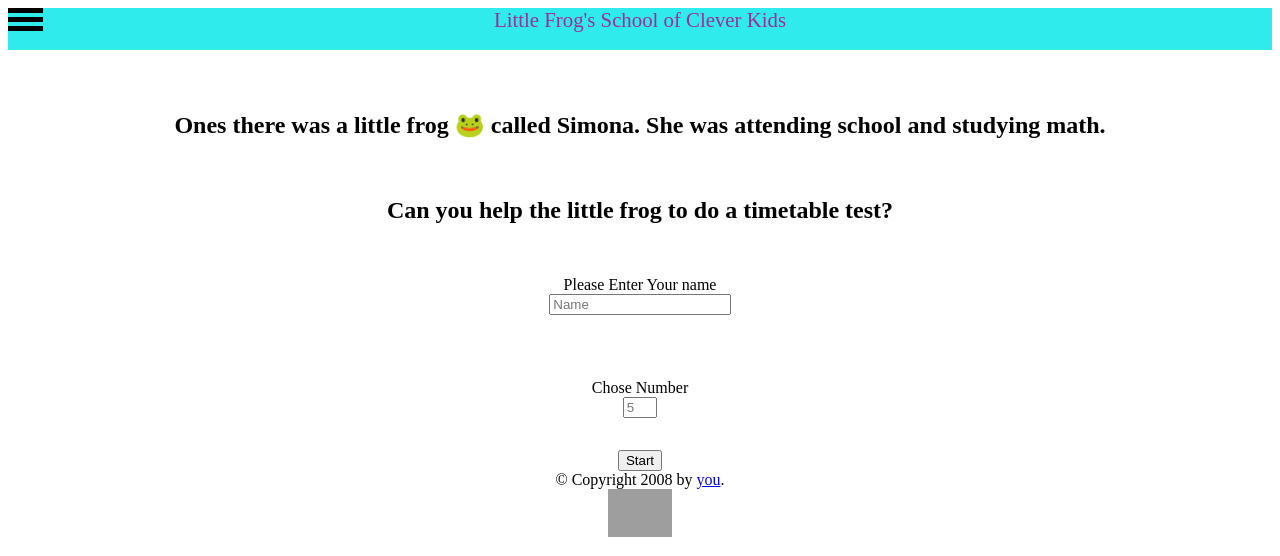
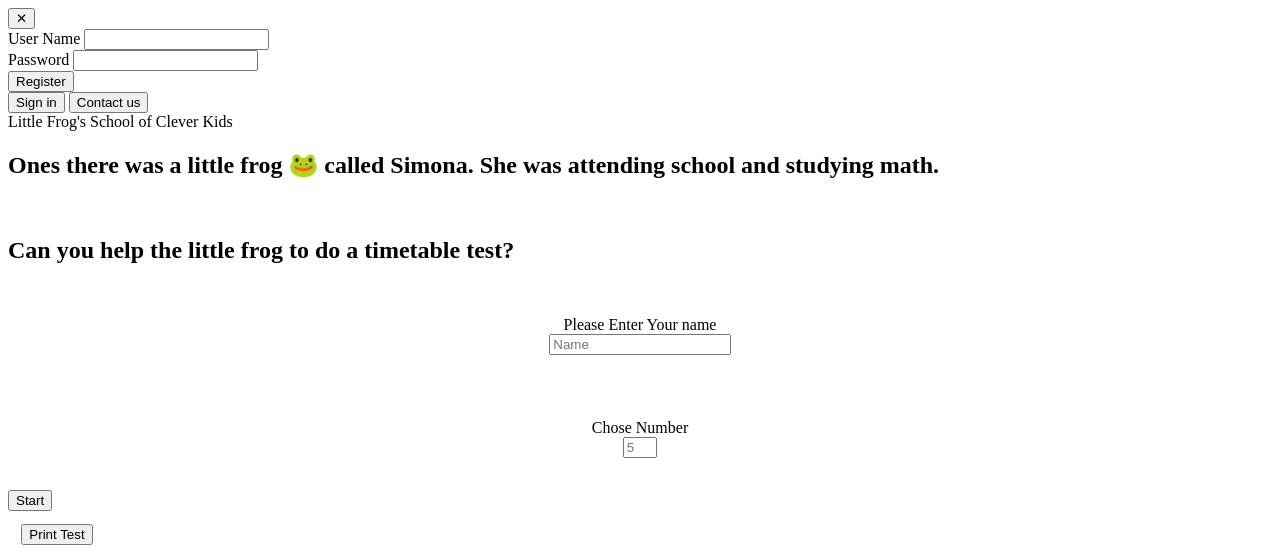
Before and after one commit to Supersharas/little_frog, a Flask app: page / in a window 1280 px wide. Shown: the top 556 px of the page. Run offline with Flask 2, Linux system fonts and the light colour scheme; parts of the project's set-up code (start-up, migrations or seed data) failed here and were passed over; grey boxes are pictures that could not be loaded.

Commit message:
print page not inline

```diff
--- a/app/routes.py
+++ b/app/routes.py
@@ -5,9 +5,9 @@
 import sys
 import json
 from markupsafe import escape
-import random
 
 from app.models import Test, Result
+from app.test_engine import create_test
 
 
 @app.route('/')
@@ -48,18 +48,10 @@
 
 @app.route('/test/<name><int:number><operator>')
 def test(name, number, operator):
-  equations = {}
-  prev = 0
-  i = 1
-  while i < 61:
-    num = random.randint(0,12)
-    if num == prev:
-      continue
-    direction = random.randint(0,2)
-    if direction == 1:
-      equations[i] = [number, operator, num]
-    else:
-      equations[i] = [num, operator, number]
-    prev = num
-    i += 1
-  return render_template('math.html', number=number, equations=json.dumps(equations))
+  equations = create_test(number, operator)
+  return render_template('math.html', name=name, number=number, equations=json.dumps(equations))
+
+@app.route('/printtest/<name><int:number><operator>')
+def print_test(name, number, operator):
+  equations = create_test(number, operator)
+  return render_template('print_test.html', name=name, number=number, equations=equations)
--- a/app/static/math.css
+++ b/app/static/math.css
@@ -3,8 +3,10 @@
   font-family: 'Saira Stencil One', cursive;
   position: fixed;
   right: 5em;
-  top: 5em;
+  top: 2em;
 }
+
+
 
 #equation {
   max-width: 20em;
--- a/app/static/math.js
+++ b/app/static/math.js
@@ -41,8 +41,7 @@
 }
 
 function calculate(){
-  let se = sequence.toString();
-  let eq = equations[se];
+  let eq = equations[sequence];
   let answer = document.getElementById('salution').value
   console.log(answer)
   const history = document.createElement("small");
--- a/app/static/start.css
+++ b/app/static/start.css
@@ -18,3 +18,7 @@
 #number {
   width: 2em;
 }
+
+.print {
+  margin: 1em;
+}
--- a/app/static/start.js
+++ b/app/static/start.js
@@ -1,161 +1,9 @@
 
-var gamePrivacy;
-var globHour = 1;
-var globMin = 0;
 
-function refresh(){
-  fetch('/chess/lobby').then(response => response.json()).then(function(response){
-    if(response.game.id){
-      location = "chess/black/" + response.game.id;
-    }
-  }).catch(function(err){
-    console.log('err', err);
-  })
+
+function printTest() {
+  let number = document.getElementById('number').value || 5;
+  let name = document.getElementById('name').value || 'frog';
+  location.href = '/printtest/' + name + '' + number + 'x'
+  //location.href = "{{ url_for('print_test', name = req['name'], number = req['number'], operator = 'x') }}";
 }
-
-function startDialog() {
-  console.log('user', user)
-  if(user == '0' || user == 'Guest'){
-    document.getElementById('cover').style.visibility = "visible";
-    document.getElementById('notLogged').style.visibility = "visible";
-  } else{
-    ifPrivate();
-  }
-}
-
-function closeDialog() {
-  document.getElementById('cover').style.visibility = "hidden";
-  document.getElementById('notLogged').style.visibility = "hidden";
-  document.getElementById('ifPrivate').style.visibility = "hidden";
-  document.getElementById('duration').style.visibility = "hidden";
-  document.getElementById('waiting').style.visibility = "hidden";
-  document.getElementById('setTime').style.visibility = "hidden";
-}
-
-function back(state) {
-  if(state == 'ifPrivate'){
-    closeDialog();
-    startDialog();
-  } else if(state == 'duration'){
-    document.getElementById('ifPrivate').style.visibility = "visible";
-    document.getElementById('duration').style.visibility = "hidden";
-  } else if(state == 'setTime'){
-    document.getElementById('setTime').style.visibility = "hidden";
-    document.getElementById('duration').style.visibility = "visible";
-  }
-}
-
-function ifPrivate() {
-  document.getElementById('notLogged').style.visibility = "hidden";
-  document.getElementById('cover').style.visibility = "visible";
-  document.getElementById('ifPrivate').style.visibility = "visible";
-}
-
-function openDuration(type) {
-  gamePrivacy = type;
-  document.getElementById('ifPrivate').style.visibility = "hidden";
-  document.getElementById('duration').style.visibility = "visible";
-}
-
-function setDuration(duration) {
-  duration = parseInt(duration)
-  console.log(duration);
-  if(Number.isInteger(duration)){
-    document.getElementById('duration').style.visibility = "hidden";
-    document.getElementById('setTime').style.visibility = "hidden";
-    document.getElementById('waiting').style.visibility = "visible";
-    fetchPost('/chess/commence', {gamePrivacy: gamePrivacy, duration:
-    duration}).then(function(response){
-      console.log('response', response);
-      if(response.status == 'redirect'){
-        window.location.href = 'chess/white/' + response.id;
-      } else if(response.status == 'waiting'){
-        matchTime = setInterval(checkMatch, 2000, response.offerId);
-      }
-    })
-  } else{
-    document.getElementById('setTime').style.visibility = "visible";
-  }
-}
-
-document.onkeydown = function(evt) {
-  evt = evt || window.event;
-  if (evt.keyCode == 27) {
-      closeDialog();
-  }
-};
-
-function checkMatch(offid){
-  fetchPost('/chess/lobby', {offerId: offid}).then(function(response){
-    console.log(response);
-    if(response.url){
-      location = response.url;
-    }
-  })
-}
-
-function fetchPost(address, message){
-  return fetch(address,{
-    method: 'POST',
-    headers: {
-      'Content-Type': 'application/json'
-      // 'Content-Type': 'application/x-www-form-urlencoded',
-    },
-    body: JSON.stringify(message)
-  }).then(response => response.json()).then(function(response){
-    return response
-  })
-}
-
-function hour(direction){
-  var strHour = document.getElementById('hour').innerText;
-  var digHour = parseInt(strHour);
-  if(direction == 'up'){
-    if(digHour < 24){
-      digHour += 1;
-    } else{
-      digHour = 0;
-    }
-  } else if(direction == 'down'){
-    if(digHour > 0){
-      digHour -= 1;
-    } else{
-      digHour = 24;
-    }
-  }
-  globHour = digHour;
-  strHour = String(digHour);
-  if(strHour.length == 1){
-    strHour = '0' + strHour;
-  }
-  document.getElementById('hour').innerText = strHour;
-}
-
-function min(direction){
-  var strMin = document.getElementById('min').innerText;
-  var digMin = parseInt(strMin);
-  if(direction == 'up'){
-    if(digMin < 59){
-      digMin += 1;
-    } else{
-      digMin = 0;
-    }
-  } else if(direction == 'down'){
-    if(digMin > 0){
-      digMin -= 1;
-    } else{
-      digMin = 59;
-    }
-  }
-  globMin = digMin;
-  strMin = String(digMin);
-  if(strMin.length == 1){
-    strMin = '0' + strMin;
-  }
-  document.getElementById('min').innerText = strMin;
-}
-
-function subDuration(){
-  var time = (globHour * 60) + globMin;
-  setDuration(time);
-}
--- a/app/static/style.css
+++ b/app/static/style.css
@@ -1,260 +1,12 @@
 
-
-body {
-  -webkit-touch-callout: none;
-  -webkit-user-select: none;
-  -khtml-user-select: none;
-  -moz-user-select: none;
-  -ms-user-select: none;
-  user-select: none;
-  //background: #98aeb3;
-  //background-image: repeating-linear-gradient(-45deg,#100e14, #FFF 6px);
-  text-align: center;
-  //background-image: url('/static/background.jpg');
-  background-size: 100% 200%;
-}
-
-#cover {
-  visibility: hidden;
-  position: fixed;
-  width: 100%;
-  height: 100%;
-  background-color:rgba(255, 255, 255, 0.5);
-  z-index: 10;
-}
-
-.pop {
-  padding: 2em;
-  visibility: hidden;
-  position: fixed;
-  z-index: 20;
-  top: 50%;
-  left: 50%;
-  margin-top: -10em;
-  margin-left: -17.5em;
-  background: #42c934;
-  width: 30em;
-  height: 16em;
-  text-align: center;
+#printContainer{
   display: flex;
-  flex-direction: column;
-  justify-content: space-around;
-  background: rgba(112, 145, 121);
-}
-
-#duration {
-  flex-direction: unset;
   flex-wrap: wrap;
-}
-
-#timeTable {
-  font-size: 4em;
-  margin-left: 20%;
-  margin-right: 20%;
-}
-
-.low th{
-  height: auto;
-}
-
-
-.but, .back, .x, .sub {
-  font-family: inherit; /* 1 */
-  line-height: 1.15; /* 1 */
-  font-size: 1.2em;
-  padding: 0;
-  text-align: center;
-  border-style: solid;
-  background: rgba(90, 127, 125);
-}
-
-.x:hover, .but:hover, .back:hover, .sub:hover {
-  font-size: 1.3em;
-  color: white;
-  background: rgba(90, 127, 165);
-}
-
-.but {
-  display: block;
-  width: 9.5em;
-  margin-left: auto;
-  margin-right: auto;
-  align-items: center;
-  height: 2.8em;
-}
-
-.but:hover, .back:hover, .sub:hover {
-  transition: 0.8s;
-}
-
-.x {
-  position: absolute;
-  top: 0.3em;
-  right: 0.3em;
-  width: 1.4em;
-  height: 1.4em;
-  border-radius: 50%;
-}
-
-.x:hover {
-  top: 0.2em;
-  right: 0.2em;
-}
-
-.x:hover .printx {
-  font-size: 0.8em;
-}
-
-.x:focus {
-  outline: none;
-  box-shadow: none;
-}
-
-.back, .sub {
-  position: absolute;
-  bottom: 10px;
-  width: 5em;
-  height: 1.8em;
-  border-style: solid;
-  background: rgba(90, 127, 145);
-}
-
-.back {
-  left: 10px;
-}
-
-.sub {
-  right: 50px;
-}
-
-.printx {
-  font-size: 0.6em;
-}
-
-.menuHolder {
-  position: fixed;
-  z-index: 2;
-  top: 8px;
-  left: 8px;
-}
-
-.menu {
-  transition: 0.3s;
-  display:inline-block;
-  top: 10px;
-  width: 2.2em;
-  height: 4.5px;
-  background: black;
-  box-shadow:
-    0 9px 0 0 black,
-    0 18px 0 0 black;
-  margin-bottom: 2em;
-}
-
-.menuHolder:hover .menu {
-
-  background: #fcc203;
-  box-shadow:
-    0 0.6em 0 0 #fcc203,
-    0 1.2em 0 0 #fcc203;
-}
-
-.menuHolderOpen {
-  transition: 0.2s;
-  transition-delay: 0.1s;
-  left: 4.6em;
-}
-
-
-#brand {
-  background: rgb(48, 235, 235);
-  color: rgb(158, 46, 152);
-  font-size: 1.3em;
-  width: 100%;
-  height: 2em;
-  margin-bottom: 2em;
-}
-
-#sideBar{
-  background: rgba(90, 127, 125);
 
 }
 
-.slide {
-  transition: 0.3s;
-  position: fixed;
-  width: 4.5em;
-  font-size: 1.7em;
-  left: -4.5em;
-  top: 0px;
-  background: rgba(90, 127, 125);
+.printDiv {
+  font-size: 1.5em;
+  margin-left: 3em;
+  margin-top: 0.5em;
 }
-
-.open {
-  left: 0;
-}
-
-.sideTop {
-  height: 2em;
-}
-
-.slide button {
-  font-family: inherit; /* 1 */
-  line-height: 1.15; /* 1 */
-  font-size: 0.8em;
-  margin: 0;
-  padding: 0;
-  height: 1.2em;
-  width: 100%;
-  border: none;
-  background: rgba(90, 127, 125);
-}
-
-.slide button:hover {
-  color: white;
-  background: rgba(90, 127, 165);
-}
-
-.slide button:focus {
-  outline: none;
-  box-shadow: none;
-}
-
-#profilePic img {
-  height: 3em;
-}
-
-#content {
-  display: inline-block;
-}
-
-
-/*      login popup */
-
-#sign {
-  display: hidden;
-  z-index: 20;
-}
-
-.popInput {
-  font-size: 1.3em;
-}
-
-.popInput input {
-  background-color: rgba(90, 127, 145);
-  display: block;
-	margin: auto;
-	height: 2em;
-  width: 18em;
-}
-::selection{
-  background: rgba(90, 127, 145);
-}
-
-.popInput input:focus {
-  background-color: rgba(90, 127, 145);
-}
-
-.popInput .but {
-  height: 1.2em;
-}
--- a/app/templates/math.html
+++ b/app/templates/math.html
@@ -17,7 +17,7 @@
 <h2>Multiplying by {{number}}</h2>
 
 <div id='result'>
-  <h2>Well Done!</h2>
+  <h2>Well Done! {{name}}</h2>
   <div id='resultp'></div>
 </div>
 
--- a/app/templates/start.html
+++ b/app/templates/start.html
@@ -23,8 +23,9 @@
     <label>Chose Number</label>
     <input name='number' class="formInput" id='number' placeholder="5">
   </div>
-  <button id='formSub' type='submit' onclick="startQuiz()">Start</button>
+  <button class='formBut' type='submit' onclick="startQuiz()">Start</button>
 </form>
+<button class='print' onclick="printTest()">Print Test</button>
 
 <script type="text/javascript">
     var user = '{{ user }}';
```
Also changed, not shown: app/templates/print_test.html (added, +17 -0 lines), app/test_engine.py (added, +21 -0 lines).
